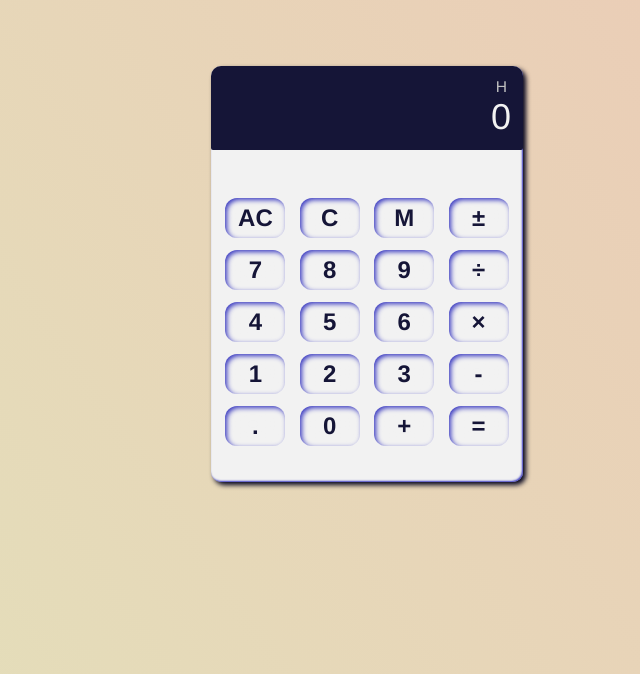
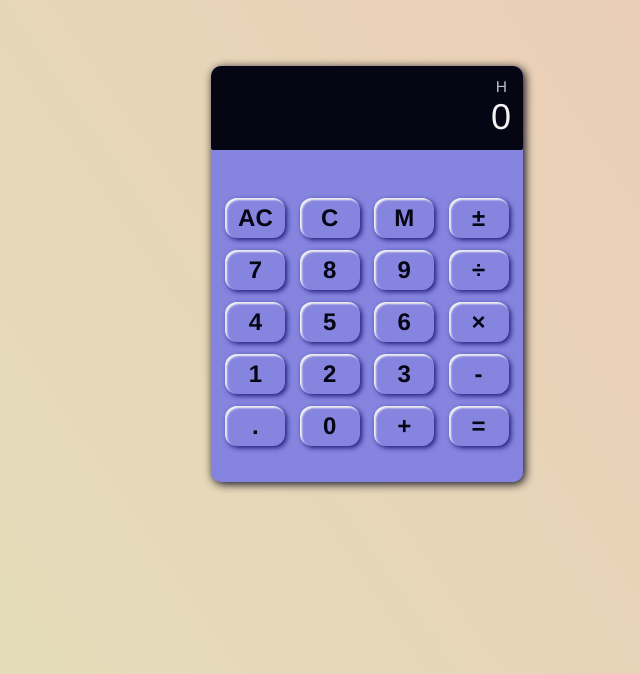
Before and after one commit to mihaly-ale/odinProject-calculator, a plain HTML site: page index.html in a window 1280 px wide. Shown: the part 126-800 px from the top of the page, without its empty margins (273-913 px from the left). Drawn offline with Linux system fonts and the light colour scheme.

Commit message:
change button style
updated color variables
tweaked neumorphism effects

```diff
--- a/style.css
+++ b/style.css
@@ -1,9 +1,9 @@
 :root {
   --white: hsl(0, 0%, 95%);
   --grey: hsl(0, 0%, 75%);
-  --blue: hsl(240, 45%, 15%);
-  --lightblue: hsl(240, 54%, 49%);
-  --black: hsl(240, 86%, 6%);
+  --lightblue: hsl(240, 60%, 70%);
+  --blue: hsl(240, 60%, 30%);
+  --black: hsl(240, 60%, 5%);
 }
 
 html {
@@ -29,12 +29,12 @@ body {
   width: 13rem;
   display: grid;
   border-radius: 10px;
-  background: var(--white);
-  box-shadow: 3px 3px 5px var(--black), inset -1px -1px 2px var(--lightblue);
+  background: var(--lightblue);
+  box-shadow: 2px 2px 10px var(--black), inset -2px -2px 10px var(--lightblue);
 }
 
 .calculator__display {
-  background-color: var(--blue);
+  background-color: var(--black);
   color: var(--white);
   border-radius: 10px 10px 2px 2px;
   padding: 0.5rem;
@@ -58,11 +58,10 @@ body {
 }
 
 .button {
-  color: var(--blue);
+  color: var(--black);
   border-radius: 0.5rem;
-  background: var(--white);
-  box-shadow: inset 2px 2px 5px var(--lightblue),
-    inset -2px -2px 30px var(--white);
+  background: var(--lightblue);
+  box-shadow: inset 2px 2px 2px var(--white), 2px 2px 5px var(--blue);
   border: none;
   text-align: center;
   width: 60px;
```
